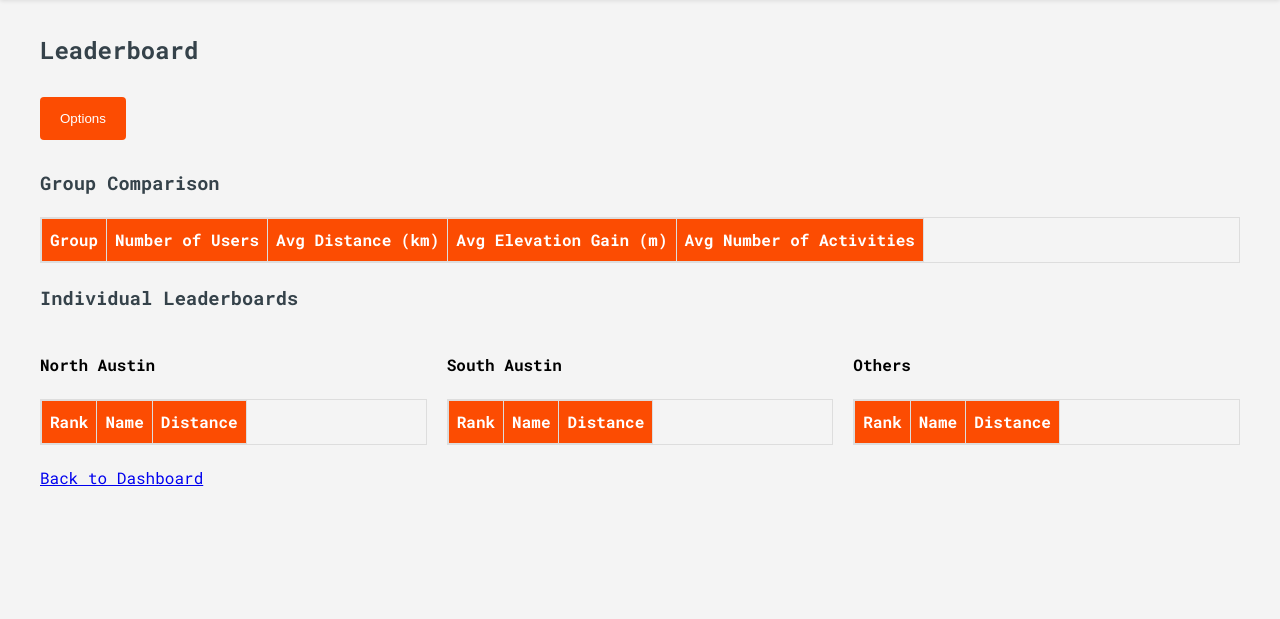
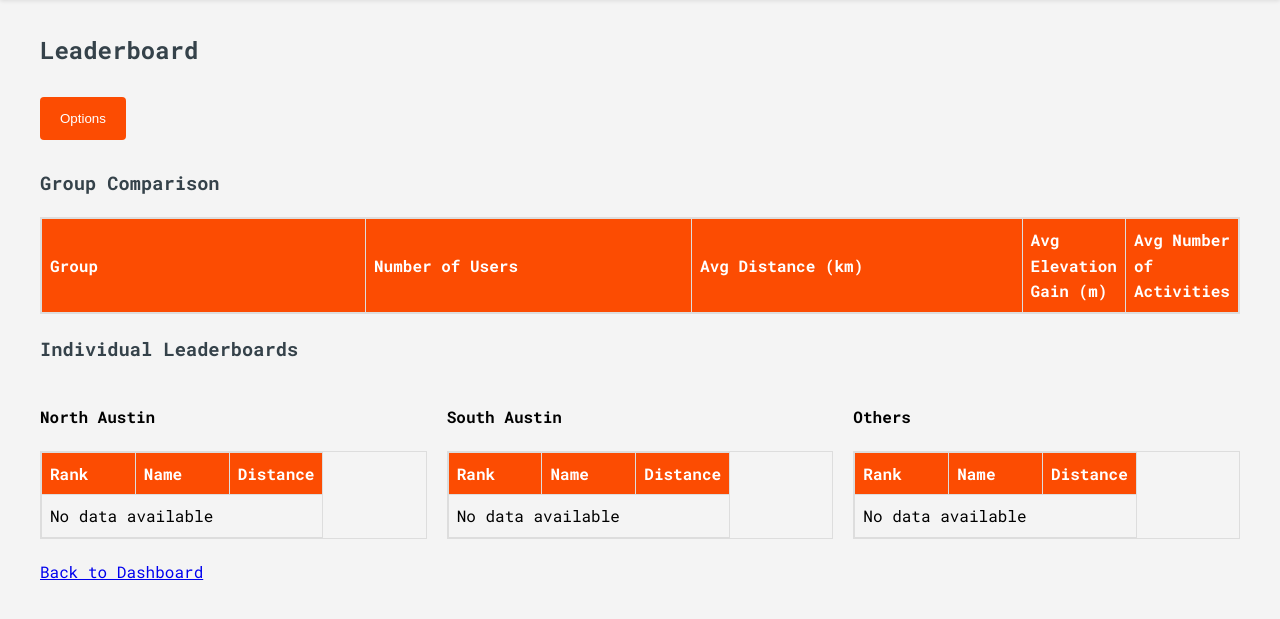
Before and after one commit to pf25/strava-src-group, a Flask app: page /leaderboard in a window 1280 px wide. Shown: the part 49-668 px from the top of the page. Run offline with Flask 3, Linux system fonts and the light colour scheme; a user stored in the database is signed in; tables that the repository leaves empty hold one stand-in row (values such as "Sample post"); lists and menus that the app fills with data are empty.

Commit message:
added no data available and updated css

```diff
--- a/app/static/styles.css
+++ b/app/static/styles.css
@@ -285,12 +285,15 @@
     margin-bottom: 20px;
     overflow-x: auto;
     display: block;
+    table-layout: fixed; /* Ensures consistent column width */
 }
 
 .responsive-table th, .responsive-table td {
     border: 1px solid #ddd;
     padding: 8px;
     text-align: left;
+    width: 33.33%; /* Ensure each column takes up equal width */
+    word-wrap: break-word; /* Ensures text wraps within the cell */
 }
 
 .responsive-table th {
@@ -302,11 +305,13 @@
     display: flex;
     flex-wrap: wrap;
     gap: 20px;
+    justify-content: space-between; /* Distribute columns evenly */
 }
 
 .leaderboard-column {
-    flex: 1;
+    flex: 1 1 30%; /* Allow columns to grow and shrink, with a base width of 30% */
     min-width: 300px;
+    box-sizing: border-box; /* Include padding and border in element's total width */
 }
 
 @media (max-width: 768px) {
--- a/app/templates/leaderboard.html
+++ b/app/templates/leaderboard.html
@@ -65,6 +65,7 @@
                 </tr>
             </thead>
             <tbody>
+                {% if leaders %}
                     {% for runner in leaders[:5] %}
                     <tr>
                         <td>{{ loop.index }}</td>
@@ -80,6 +81,11 @@
                         </td>
                     </tr>
                     {% endfor %}
+                {% else %}
+                    <tr>
+                        <td colspan="3">No data available</td>
+                    </tr>
+                {% endif %}
             </tbody>
         </table>
     </div>
```
Lines whose indentation alone changed are shown as unchanged.
